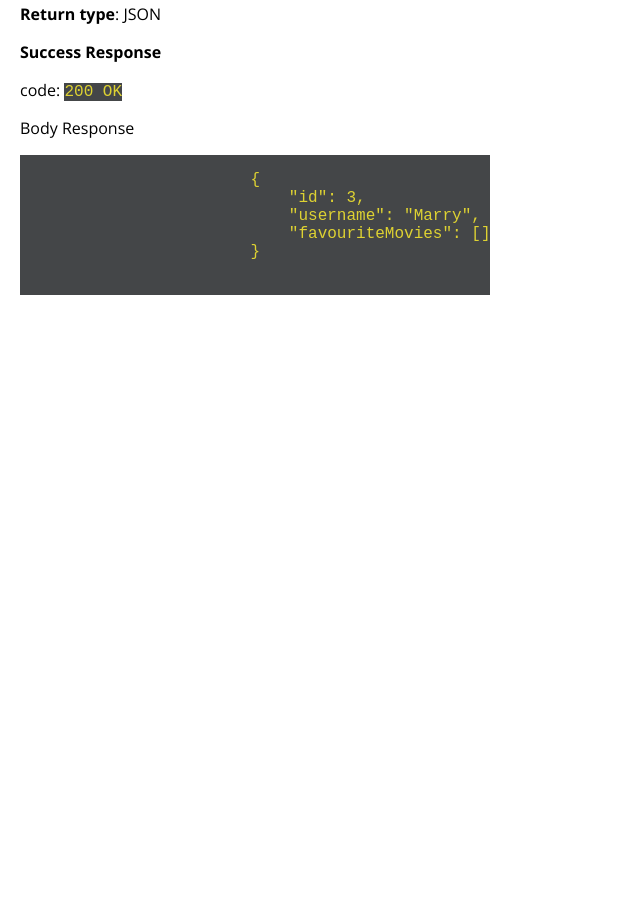
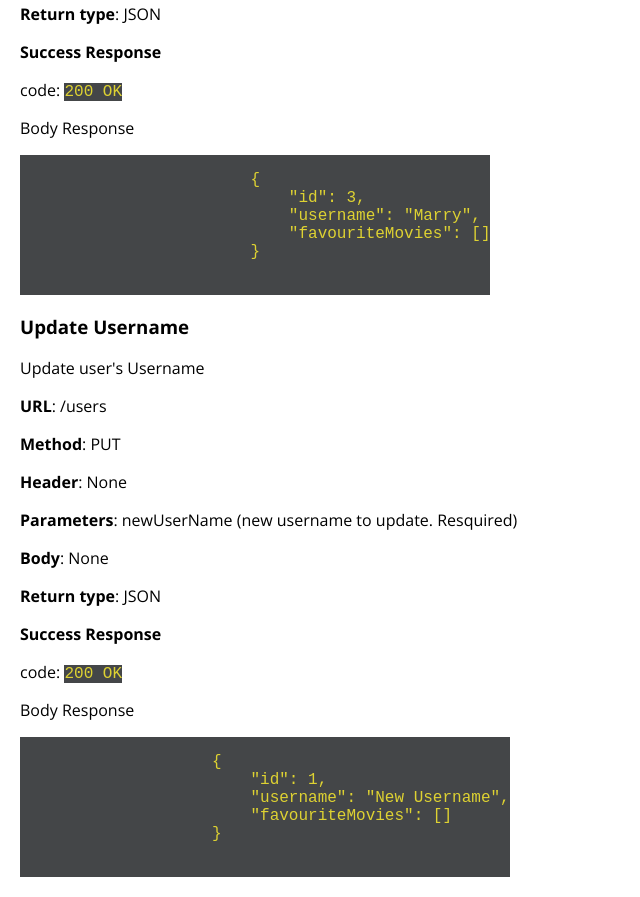
Before and after one commit to Mezekr/MeziFlix-app, a website: page public/documentation.html in a window 1280 px wide. Shown: the part 6486-7383 px from the top of the page, without its empty margins (0-640 px from the left). Before the commit the page ends 6801 px from the top, so only its background shows below. Drawn offline with nearby package versions, Linux system fonts and the light colour scheme.

Commit message:
add update new username api docs

```diff
--- a/public/documentation.html
+++ b/public/documentation.html
@@ -354,6 +354,31 @@
                 </code>
 
             </div>
+            <div>
+                <h3>Update Username</h3>
+                <p>Update user's Username </p>
+                <p><strong>URL</strong>: /users</p>
+                <p><strong>Method</strong>: PUT</p>
+                <p><strong>Header</strong>: None </p>
+                <p><strong>Parameters</strong>: newUserName (new username to
+                    update. Resquired)
+                </p>
+                <p><strong>Body</strong>: None </p>
+                <p><strong>Return type</strong>: JSON </p>
+                <p><strong>Success Response</strong></p>
+                <p>code: <code> 200 OK</code></p>
+                <p>Body Response</p>
+                <code>
+                <pre>
+                    {
+                        "id": 1,
+                        "username": "New Username",
+                        "favouriteMovies": []
+                    }
+                </pre>
+                </code>
+
+            </div>
         </div>
     </main>
     <footer></footer>
```
